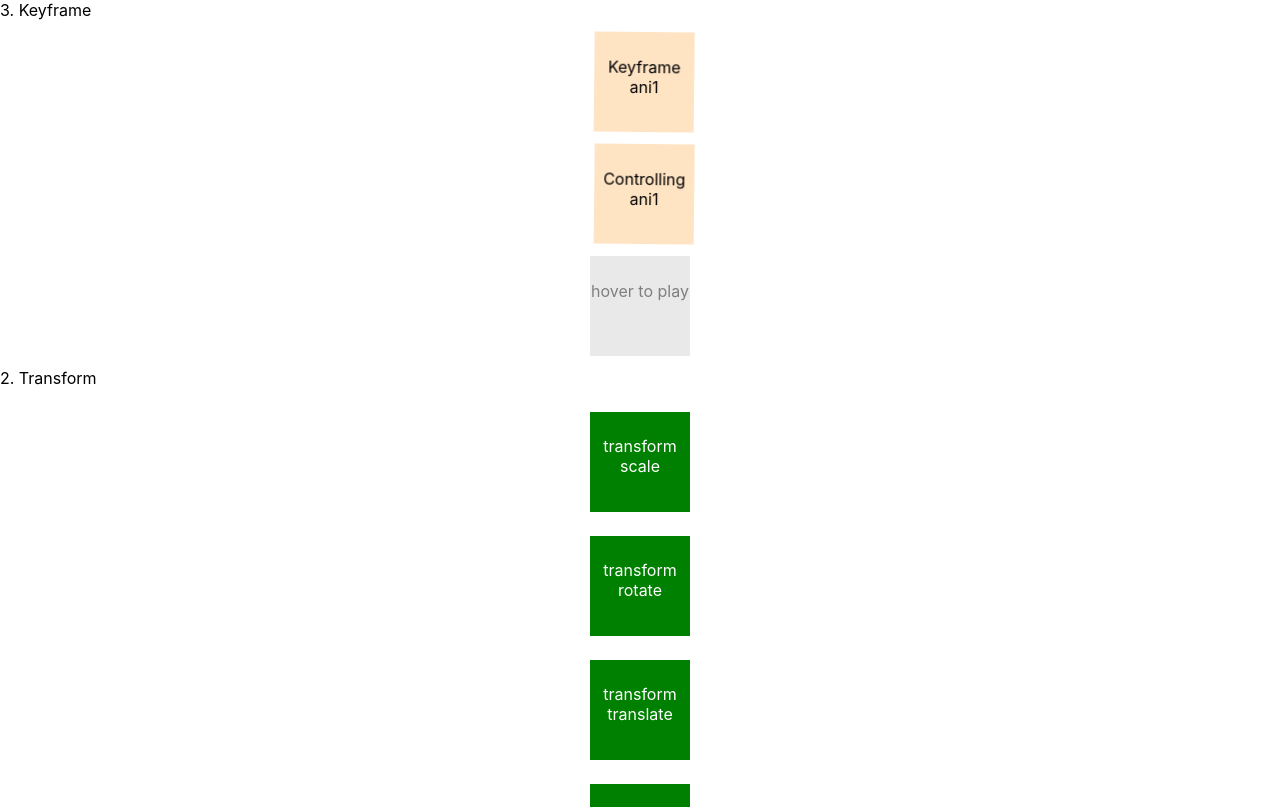
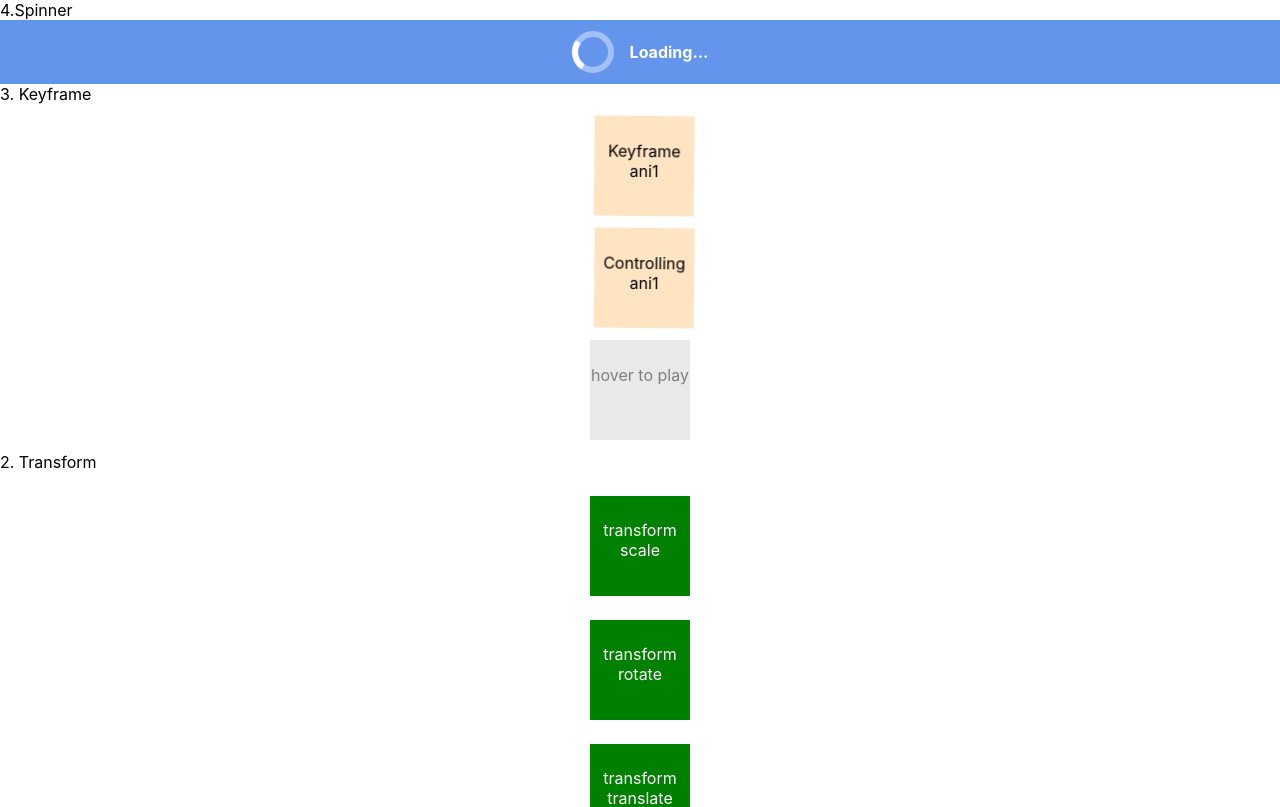
Before and after one commit to behoney/study_react_redux_sass, a React (Create React App) app: page / in a window 1280 px wide. Shown: the top 807 px of the page. Built offline with nearby package versions, Linux system fonts and the light colour scheme.

Commit message:
[add] spinner

```diff
--- a/src/App.tsx
+++ b/src/App.tsx
@@ -2,12 +2,14 @@ import React from 'react';
 import './App.scss';
 import CH1 from "./CH1"
 import Keyframe from './Keyframe';
+import Spinner from './Spinner';
 import Transform from './Transform';
 import Transition from './Transition';
 
 function App() {
   return (
     <div className="App">
+      <Spinner />
       <Keyframe />
       <Transform />
       <Transition />
--- /dev/null
+++ b/src/Spinner.jsx
@@ -0,0 +1,22 @@
+import React from 'react'
+import "./Spinner.scss"
+
+function Spinner() {
+    return (
+        <>
+            <div>4.Spinner</div>
+            <Ex1 />
+        </>
+    )
+}
+
+
+const Ex1 = () => {
+    return (<>
+        <div className='wrapper'>
+            <span className='loader loader-spinner'></span>
+            <span>Loading...</span>
+        </div>
+    </>)
+}
+export default Spinner
--- /dev/null
+++ b/src/Spinner.scss
@@ -0,0 +1,49 @@
+.wrapper {
+    width: 100%;
+    height: 64px;
+    background-color: cornflowerblue;
+    display: flex;
+    align-items: center;
+    justify-content: center;
+    color: #fff;
+    font-weight: bold;
+}
+
+.loader {
+    position: relative;
+    display: inline-block;
+    width: 30px;
+    height: 30px;
+    vertical-align: middle;
+    margin-right: 16px;
+}
+
+.loader-spinner {
+    border-radius: 30px;
+    border: 6px solid rgba(255, 255, 255, 0.4);
+
+    &::after {
+        content: "";
+        position: absolute;
+        top: -6px;
+        left: -6px;
+        right: -6px;
+        bottom: -6px;
+        border-radius: 30px;
+        border: 6px solid transparent;
+        border-top-color: #fff;
+
+        animation: spinner 1s linear infinite;
+    }
+}
+
+@keyframes spinner {
+
+    0% {
+        transform: rotate(0deg);
+    }
+
+    100%{
+        transform: rotate(360deg);
+    }
+}
```
Also changed, not shown: 1 other file (tests, documents, lock files or other folders).
